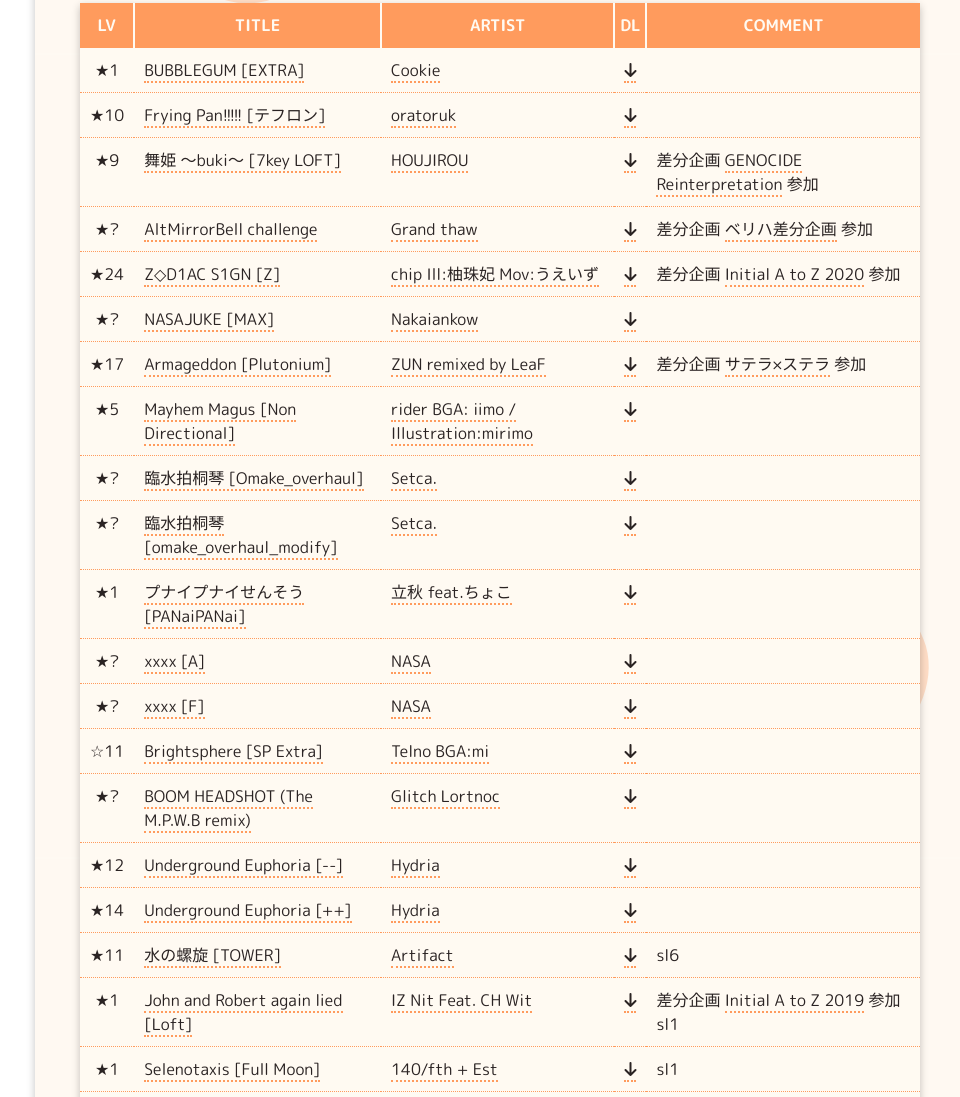
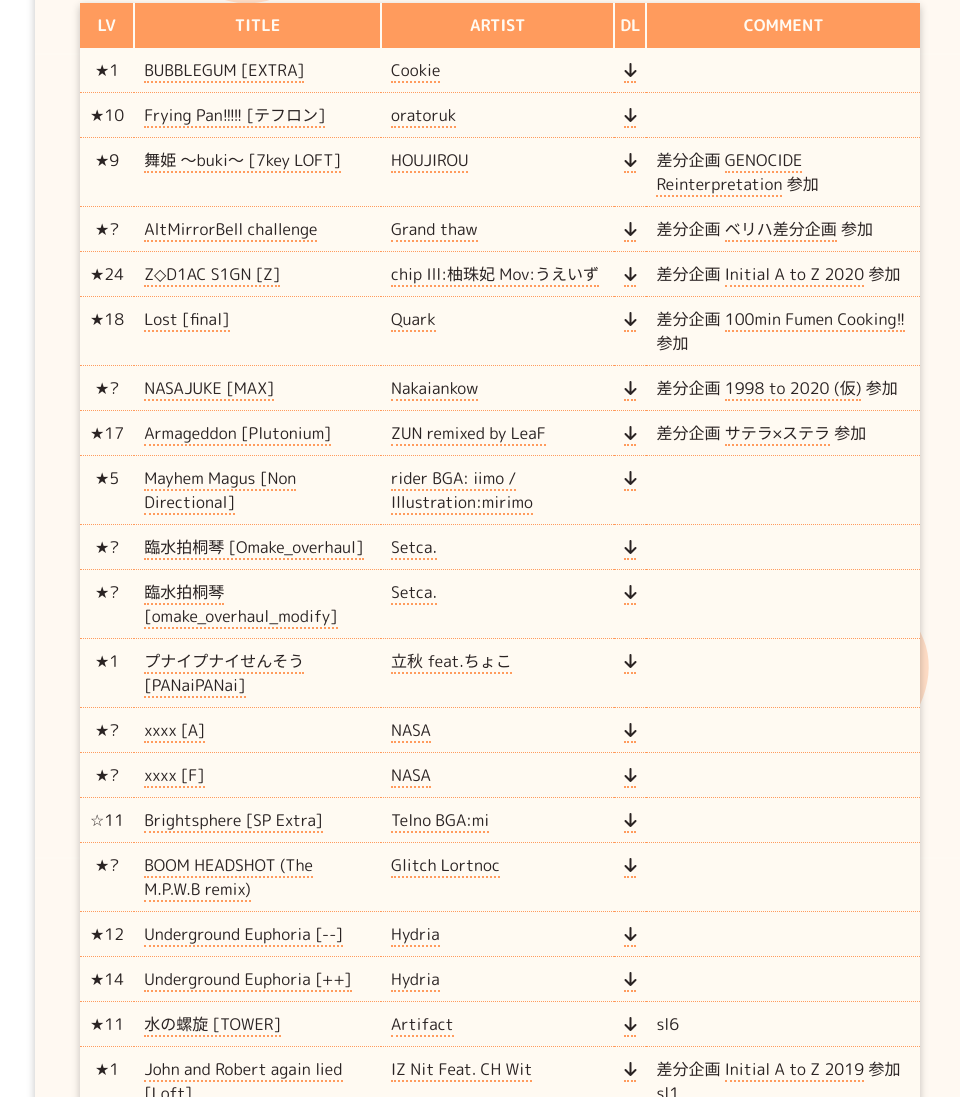
Before and after one commit to sanyparo/sanysabunn, a plain HTML site: page bms.html in a window 1280 px wide. Shown: the part 1554-2651 px from the top of the page, without its empty margins (315-1275 px from the left). Drawn offline with nearby package versions, Linux system fonts and the light colour scheme; some packages are replaced by stand-ins of ours.

Commit message:
Update bms.html

```diff
--- a/bms.html
+++ b/bms.html
@@ -169,12 +169,20 @@
 							<td class="td-left">差分企画 <a href="https://darksabun.github.io/bceg/event/atoz2020/">Initial A to Z 2020</a> 参加</td>
 						</tr>
 						<tr>
+							<td>★18</td>
+							<td class="td-left"><a href="http://www.dream-pro.info/~lavalse/LR2IR/search.cgi?mode=ranking&bmsid=290427">Lost [final]</a></td>
+							<td class="td-left"><a href="https://manbow.nothing.sh/event/event.cgi?action=More_def&num=34&event=123">Quark</a></td>
+							<td><a href="https://drive.google.com/file/d/1hioE7F-rvppskuyRDckmHIU989PikaWS/view?usp=sharing"><i
+								class="fas fa-arrow-down"></i></a></td>
+							<td class="td-left">差分企画 <a href="https://twitter.com/100mFumenCookin">100min Fumen Cooking!!</a> 参加</td>
+						</tr>
+						<tr>
 							<td>★?</td>
 							<td class="td-left"><a href="http://www.dream-pro.info/~lavalse/LR2IR/search.cgi?mode=ranking&bmsid=287059">NASAJUKE [MAX]</a></td>
 							<td class="td-left"><a href="https://mega.nz/folder/IP4iTAyI#jkwvNbkccH-EUATbGI4SWg/folder/ZPpEnSQK">Nakaiankow</a></td>
 							<td><a href="https://drive.google.com/file/d/1h8cmYluFrfr3LRzefqMPk7MPSRsKIFgx/view?usp=sharing"><i
 								class="fas fa-arrow-down"></i></a></td>
-							<td class="td-left"></td>
+							<td class="td-left">差分企画 <a href="https://darksabun.github.io/bceg/event/1998to2020/">1998 to 2020 (仮)</a> 参加</td>
 						</tr>
 						<tr>
   <td>★17</td>
```
